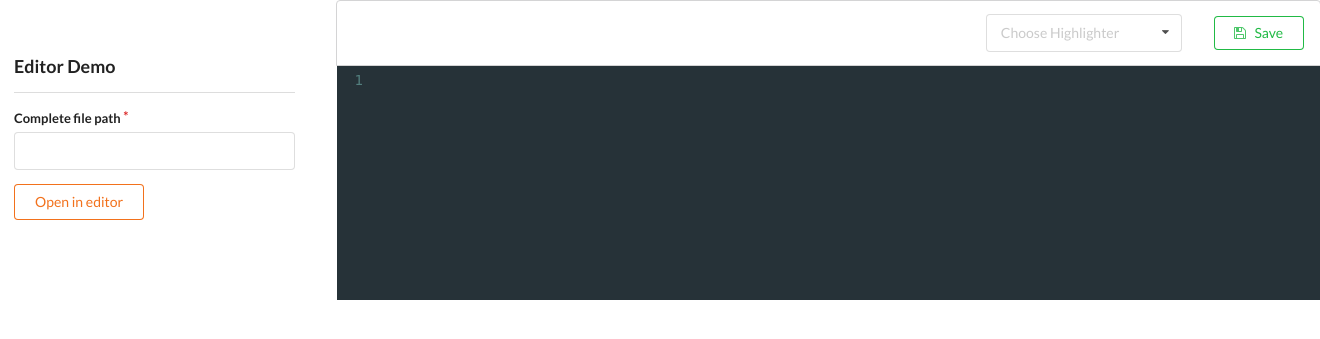
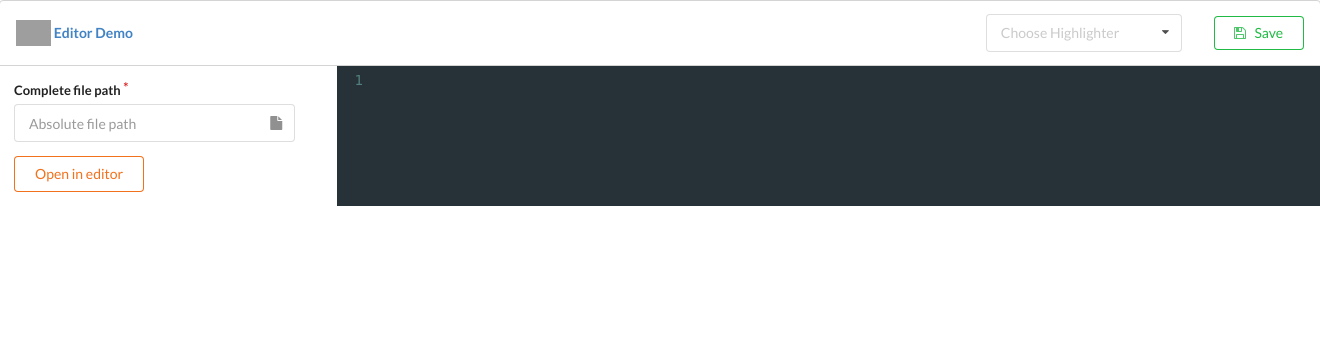
Before and after one commit to arpitbbhayani/editor-demo, a Python web app: template app/templates/editor.html in a window 1320 px wide; the page is wider, and only the part inside the window is pictured. Shown: the top 339 px of that part. Run offline with Jinja, Linux system fonts and the light colour scheme; the template is opened without the code that fills it, so the values that code supplies are empty; grey boxes are pictures that could not be loaded.

Commit message:
UI Improvement

```diff
--- a/app/templates/editor.html
+++ b/app/templates/editor.html
@@ -1,27 +1,11 @@
 {% extends "boilerplate.html" %}
 
 {% block content %}
-    <div class="ui grid">
-        <div class="four wide column">
-            <div class="ui basic segment">
-                <div class="ui hidden divider"></div>
-                <div class="ui header">
-                    Editor Demo
+<div class="ui top attached borderless menu">
+    <div class="large header item">
+        <img src="/static/images/logo.png">
+        &nbsp; <a href="/">Editor Demo</a>
     </div>
-                <div class="ui divider"></div>
-                <div class="ui form" id="open_file_form">
-                    <div class="required field">
-                        <label>Complete file path</label>
-                        <input type="text" name="filepath" />
-                    </div>
-                    <div class="field">
-                        <input type="button" id="open_file_form_submit_button" class="ui button basic orange" value="Open in editor"/>
-                    </div>
-                </div>
-            </div>
-        </div>
-        <div class="twelve wide column">
-            <div class="ui top attached borderless menu">
     <div class="item">
         <h4 id="open_file_form_filepath"></h4>
     </div>
@@ -38,6 +22,24 @@
         </div>
     </div>
 </div>
+<div class="ui grid">
+    <div class="four wide column">
+        <div class="ui basic segment">
+            <div class="ui form" id="open_file_form">
+                <div class="required small field">
+                    <label>Complete file path</label>
+                    <div class="ui icon input">
+                        <input type="text" name="filepath" placeholder="Absolute file path"/>
+                        <i class="file icon"></i>
+                    </div>
+                </div>
+                <div class="field">
+                    <input type="button" id="open_file_form_submit_button" class="ui button basic orange" value="Open in editor"/>
+                </div>
+            </div>
+        </div>
+    </div>
+    <div class="twelve wide column">
         <textarea id="online_editor"></textarea>
     </div>
 </div>
```
Lines whose indentation alone changed are shown as unchanged.
